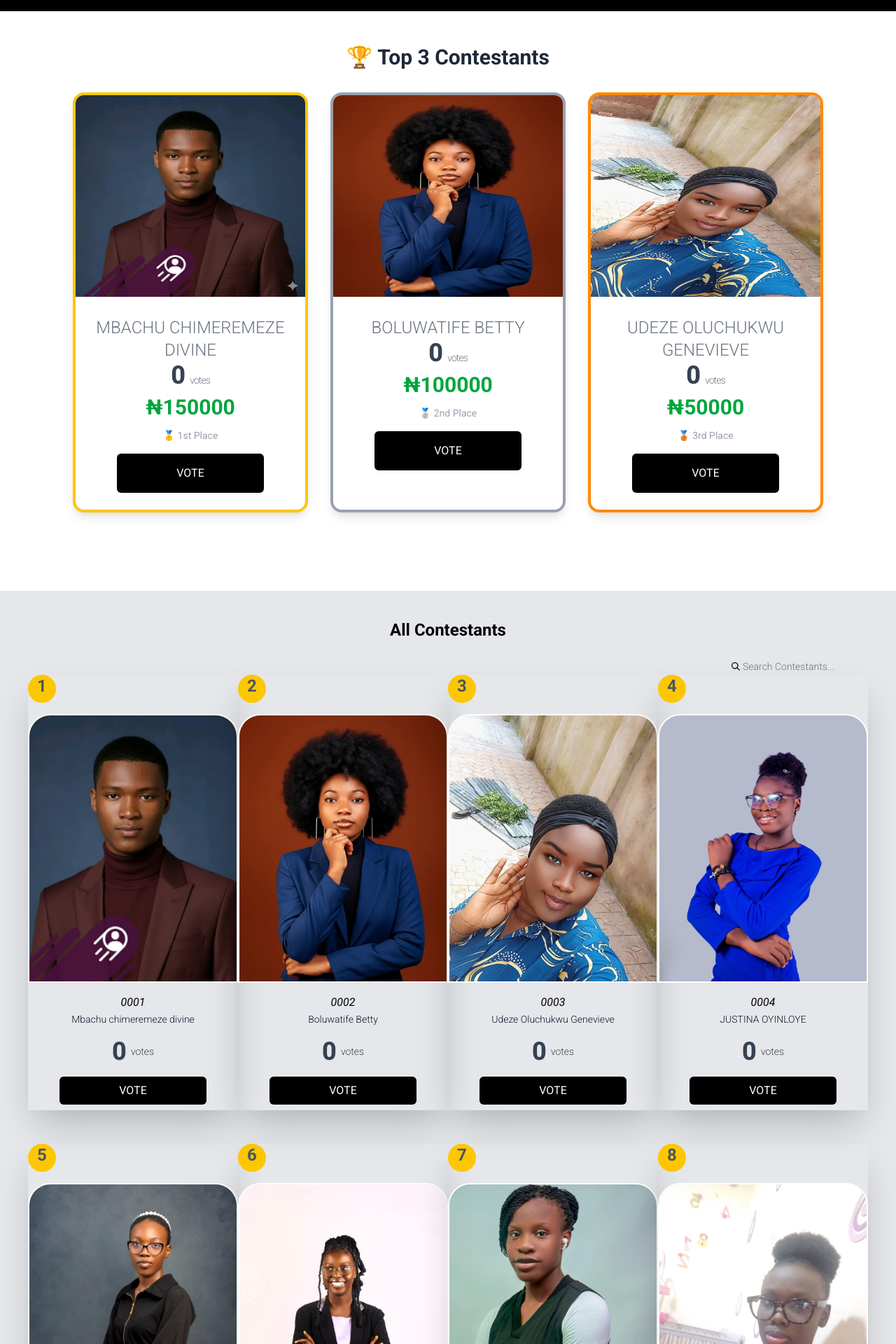
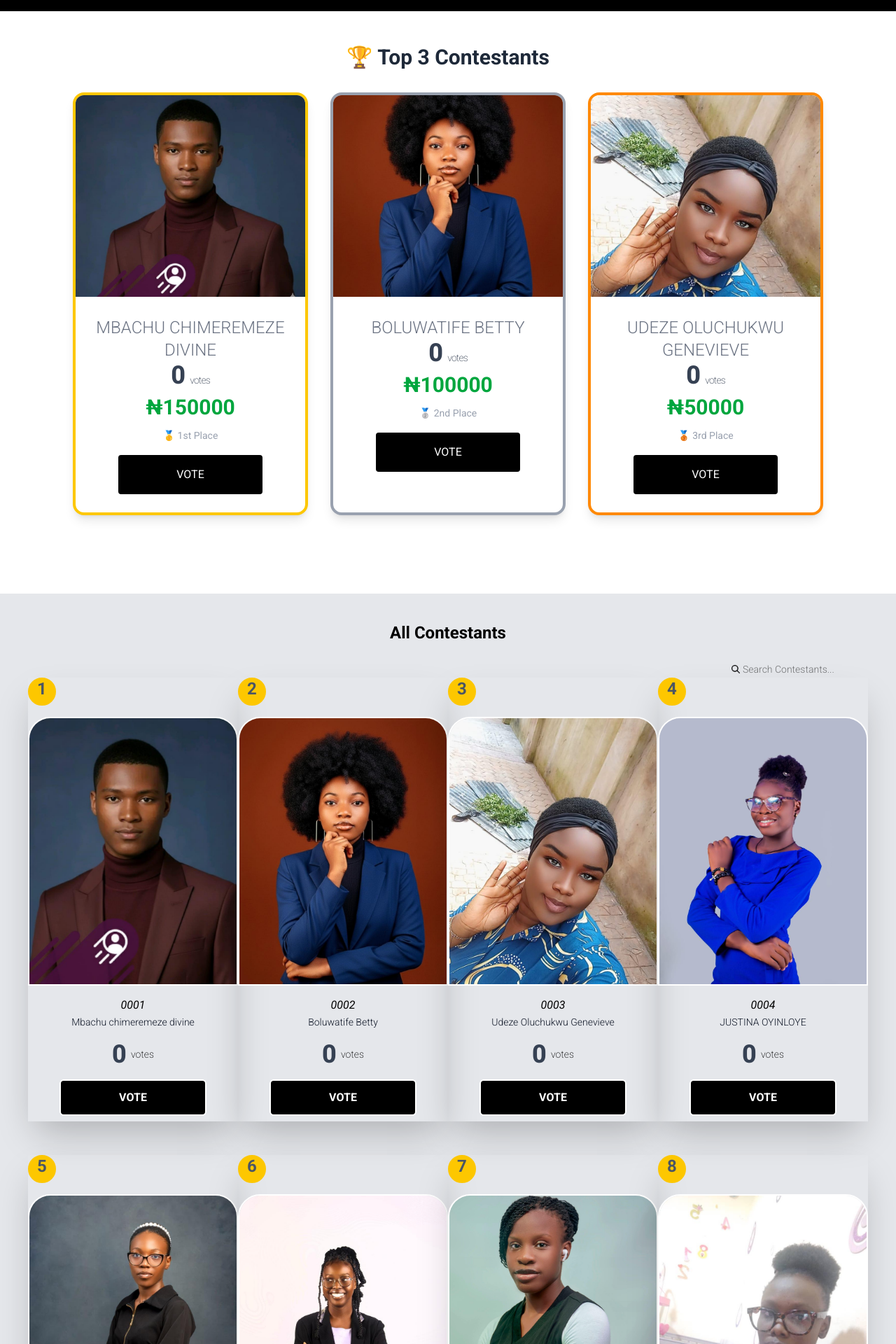
Before and after one commit to isaiah973/rankingSystem, a React (Vite) app: page / in a window 1280 px wide. Shown: the part 460-2380 px from the top of the page at 70% size. Built offline with nearby package versions, Linux system fonts and the light colour scheme.

Commit message:
hover on button

```diff
--- a/src/Components/RankedContestants.jsx
+++ b/src/Components/RankedContestants.jsx
@@ -60,7 +60,7 @@ export default function RankedContestants() {
             <span className="text-sm font-extralight">votes</span>
             </div>
             <Link to="/payment" className="w-full flex items-center justify-center">
-              <button className="rounded-md w-[70%] bg-black text-white mb-2 px-7 py-2 ">VOTE</button>
+              <button className="rounded-md w-[70%] bg-black text-white mb-2 px-7 font-bold border-2 py-3 hover:bg-white hover:text-black hover:border-black active:bg-white active:text-black active:border-black">VOTE</button>
             </Link>
 
           </div>
--- a/src/Components/TopThree.jsx
+++ b/src/Components/TopThree.jsx
@@ -1,5 +1,6 @@
 import React from "react"
 import Contestants from "../Data/Contestants"
+import { Link } from "react-router-dom";
 
 const TopThree = () => {
   const ConstestantCopy = [...Contestants].sort((a, b) => b.votes - a.votes);
@@ -36,7 +37,7 @@ const TopThree = () => {
                 <img
                 src={contestant.profileImage}
                 alt={contestant.name}
-                className="w-full h-full object-fill"
+                className="w-full h-full object-cover"
               />
               </div>
               <div className="p-6">
@@ -63,7 +64,11 @@ const TopThree = () => {
                     ? "🥈 2nd Place"
                     : "🥉 3rd Place"}
                 </p>
-                <button className="w-[75%] bg-black text-white px-7 py-4 mt-4 rounded-md">VOTE</button>
+                <Link to="/payment">
+                <button className="w-[75%] border-2 bg-black text-white px-7 py-4 mt-4 rounded-md hover:bg-white hover:text-black hover:border-black active:bg-white active:text-black active:border-black">VOTE</button>
+
+                </Link>
+
 
               </div>
             </div>
```
